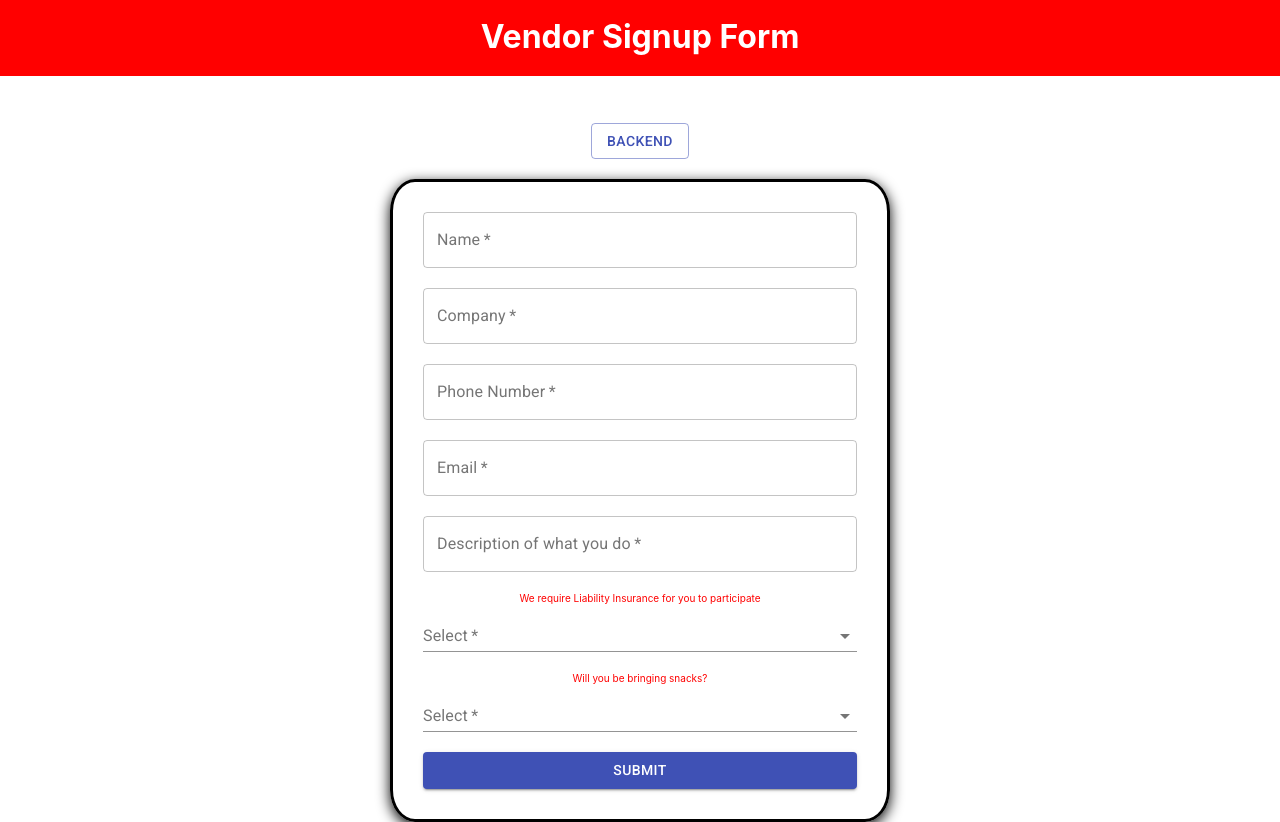
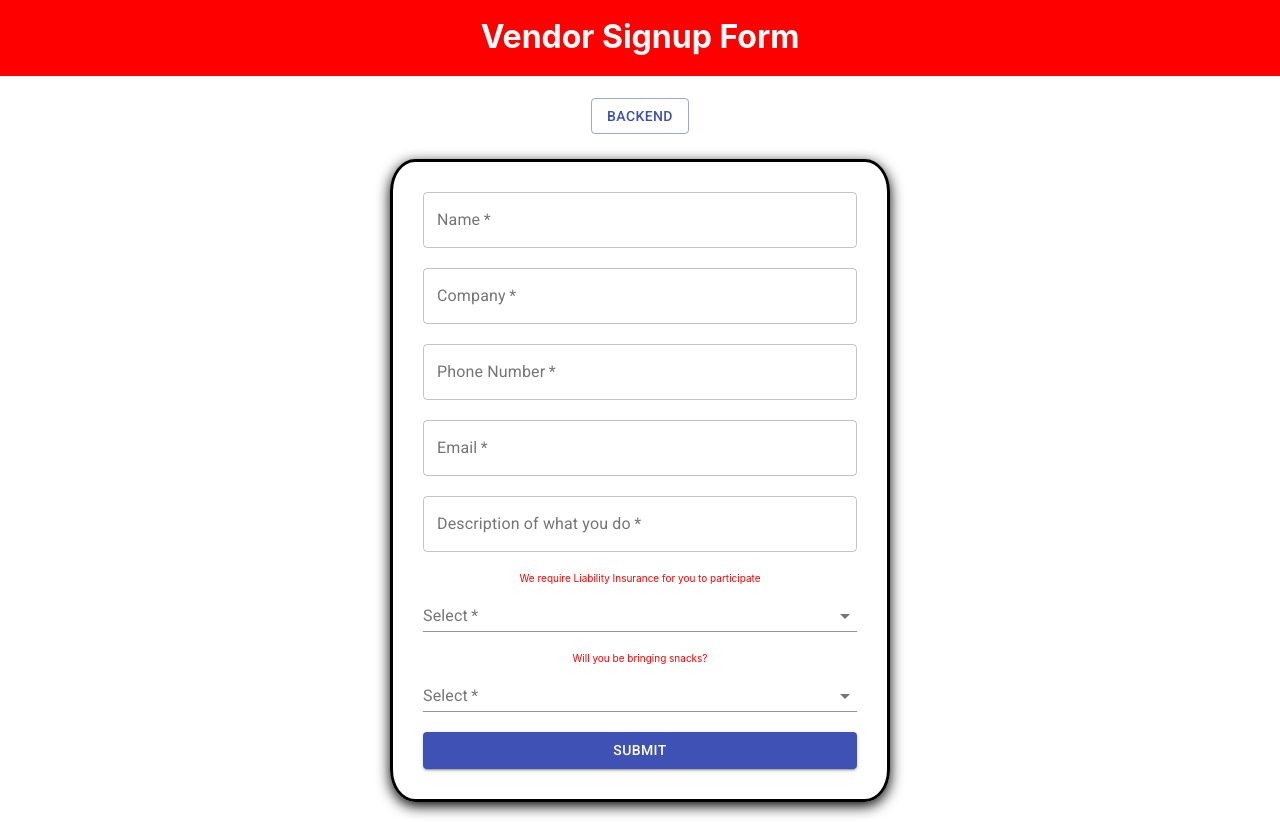
Before and after one commit to rbalonek/Signup_Template, a React (Create React App) app in the folder client/: page / in a window 1280 px wide. Built offline with nearby package versions, Linux system fonts and the light colour scheme; no server answers.

Commit message:
Form Placement

```diff
--- a/client/src/screens/Home/Home.css
+++ b/client/src/screens/Home/Home.css
@@ -5,7 +5,7 @@
 .form-holder {
   width: 500px;
   align-items: center;
-  /* margin-bottom: 100px; */
+  margin-bottom: 20px;
   /* border: solid black; */
 }
 
@@ -20,6 +20,10 @@
   align-items: center;
   color: white;
 }
+.backend__button-holder {
+  /* position: relative; */
+  /* bottom: 80px; */
+}
 @media (max-width: 650px) {
   .form-holder {
     width: 95vw;
--- a/client/src/screens/Home/Home.jsx
+++ b/client/src/screens/Home/Home.jsx
@@ -15,7 +15,7 @@ export default function Home(props) {
   return (
     <div className="home__container">
       <h1 className="home__banner">Vendor Signup Form</h1>
-      <div style={{ marginBottom: "20px" }}>
+      <div className="backend__button-holder">
         <Button onClick={handleClick} variant="outlined" color="primary">
           Backend
         </Button>
```
